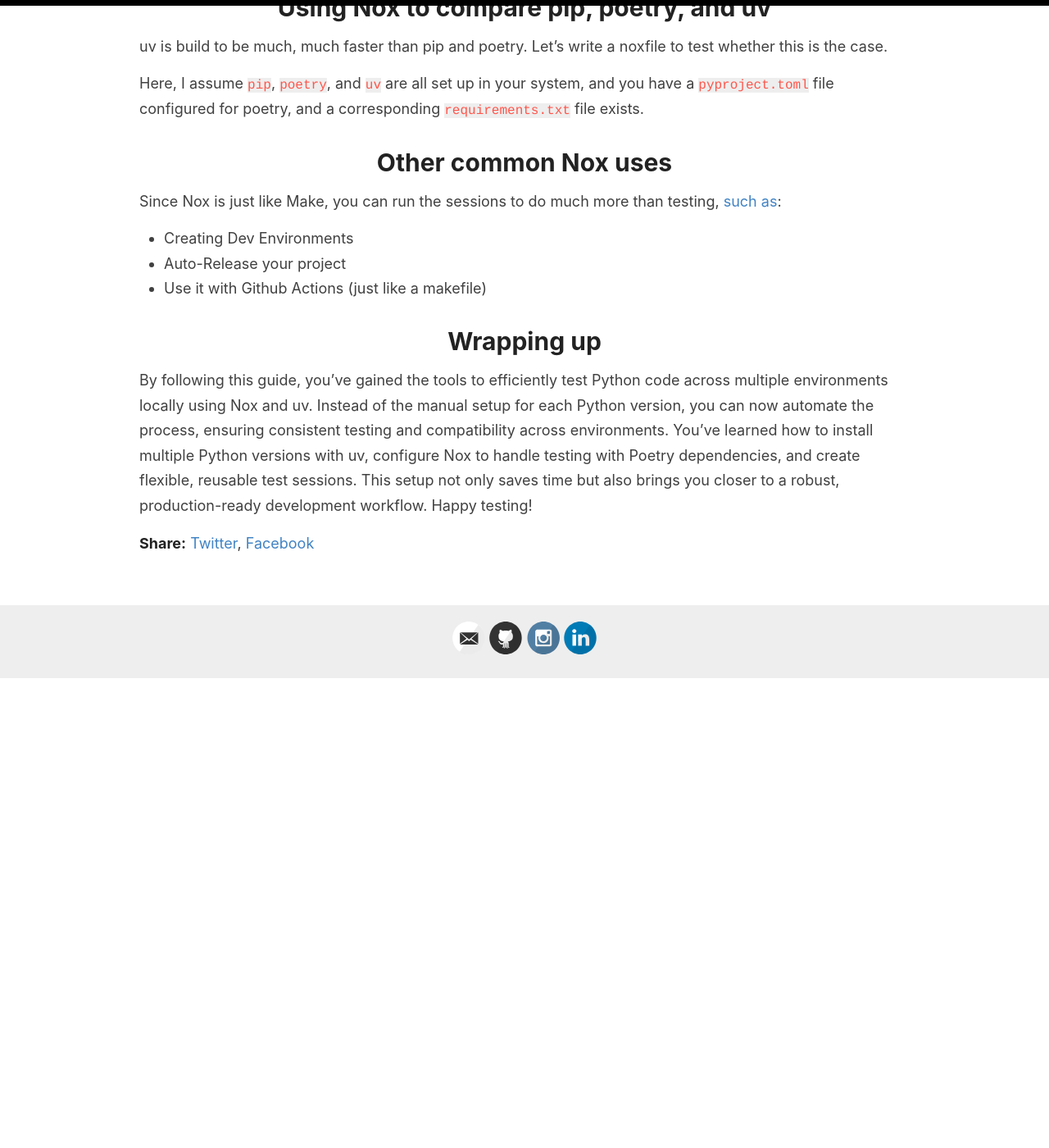
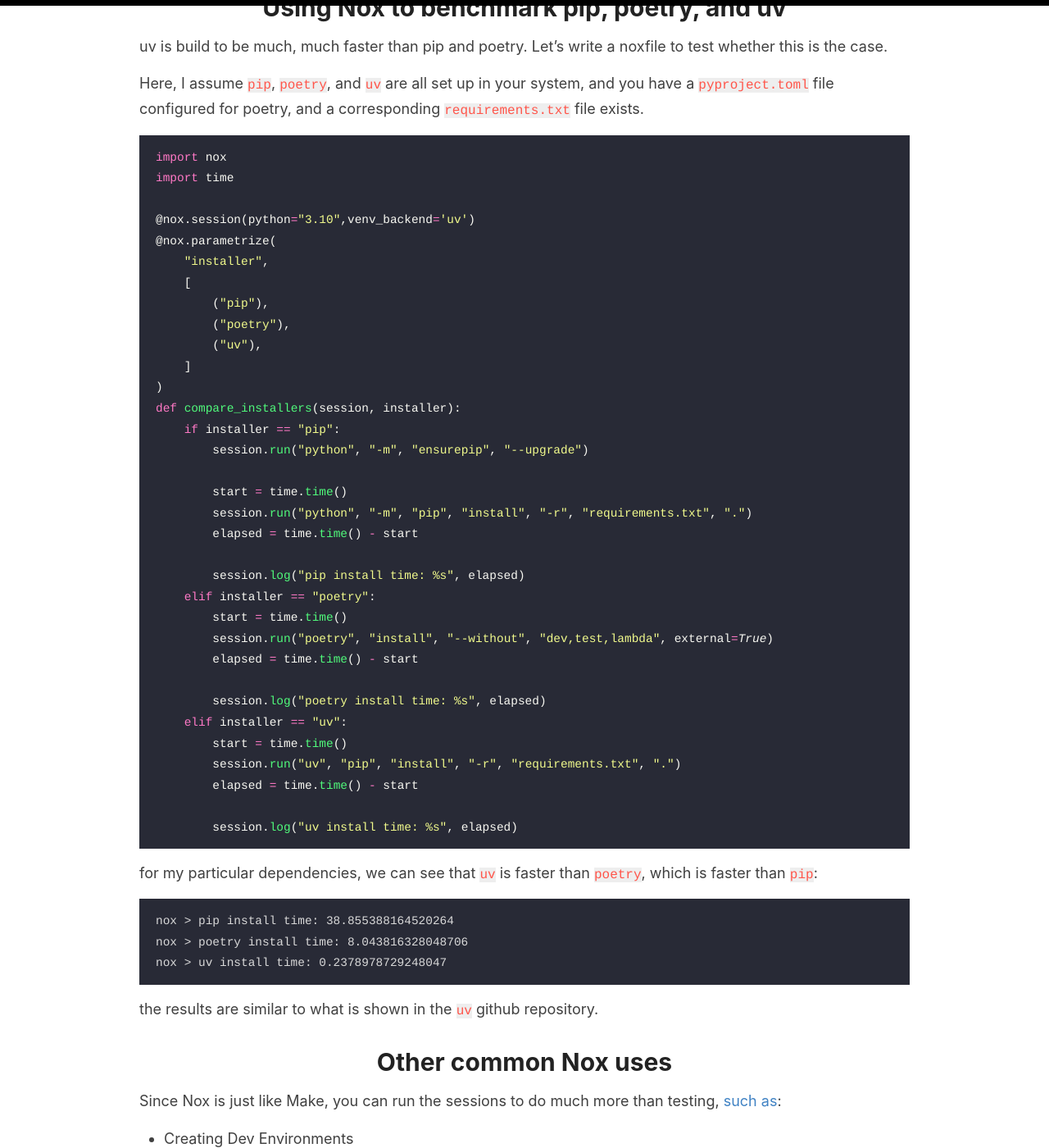
Before and after one commit to kfchou/kfchou.github.io, a Jekyll site: the page built from _posts/2024-11-09-pytest-nox-uv.md, in a window 1280 px wide and 1400 px high, scrolled down 5796 px. Shown: the whole window at 82% size. Built offline with Jekyll 4.4.1, drawn with Linux system fonts in a browser that asks for light colours; comment, search, counter and statistics services are not loaded; before the commit the page ends 6624 px from its top, so only the background shows below that; some of the changed text lies outside the part shown.

Commit message:
update uv description

````diff
--- a/_posts/2024-11-09-pytest-nox-uv.md
+++ b/_posts/2024-11-09-pytest-nox-uv.md
@@ -182,10 +182,54 @@
 
 But notice that installing requirements with Poetry is much slower than uv.
 
-# Using Nox to compare pip, poetry, and uv
+# Using Nox to benchmark pip, poetry, and uv
 uv is build to be much, much faster than pip and poetry. Let's write a noxfile to test whether this is the case.
 
 Here, I assume `pip`, `poetry`, and `uv` are all set up in your system, and you have a `pyproject.toml` file configured for poetry, and a corresponding `requirements.txt` file exists.
+
+```py
+import nox
+import time
+
+@nox.session(python="3.10",venv_backend='uv')
+@nox.parametrize(
+    "installer",
+    [
+        ("pip"),
+        ("poetry"),
+        ("uv"),
+    ]
+)
+def compare_installers(session, installer):
+    if installer == "pip":
+        session.run("python", "-m", "ensurepip", "--upgrade")
+
+        start = time.time()
+        session.run("python", "-m", "pip", "install", "-r", "requirements.txt", ".")
+        elapsed = time.time() - start
+
+        session.log("pip install time: %s", elapsed)
+    elif installer == "poetry":
+        start = time.time()
+        session.run("poetry", "install", "--without", "dev,test,lambda", external=True)
+        elapsed = time.time() - start
+
+        session.log("poetry install time: %s", elapsed)
+    elif installer == "uv":
+        start = time.time()
+        session.run("uv", "pip", "install", "-r", "requirements.txt", ".")
+        elapsed = time.time() - start
+
+        session.log("uv install time: %s", elapsed)
+```
+
+for my particular dependencies, we can see that `uv` is faster than `poetry`, which is faster than `pip`:
+```
+nox > pip install time: 38.855388164520264
+nox > poetry install time: 8.043816328048706
+nox > uv install time: 0.2378978729248047
+```
+the results are similar to what is shown in the `uv` github repository.
 
 # Other common Nox uses
 Since Nox is just like Make, you can run the sessions to do much more than testing, [such as](https://nox.thea.codes/en/stable/cookbook.html):
````
Also changed, not shown: other parts of _posts/2024-11-09-pytest-nox-uv.md (+2 -2 lines).
